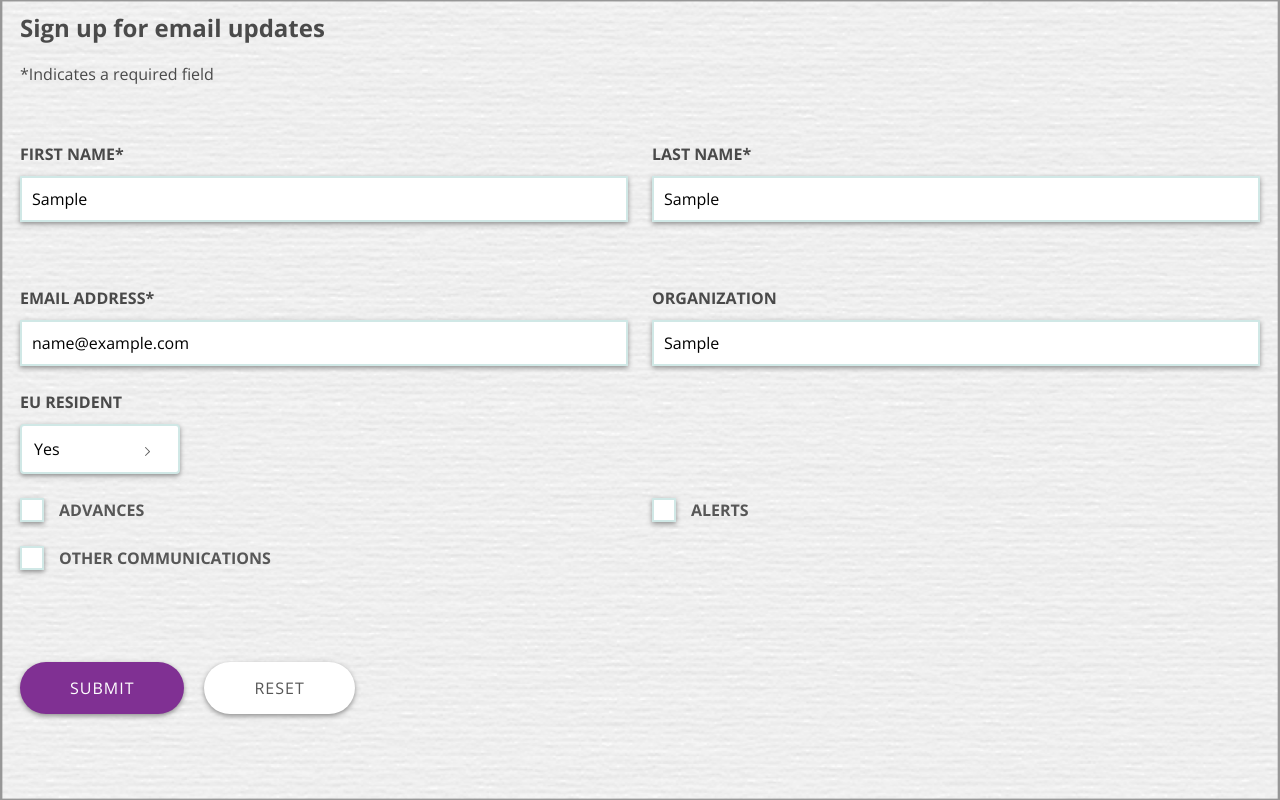
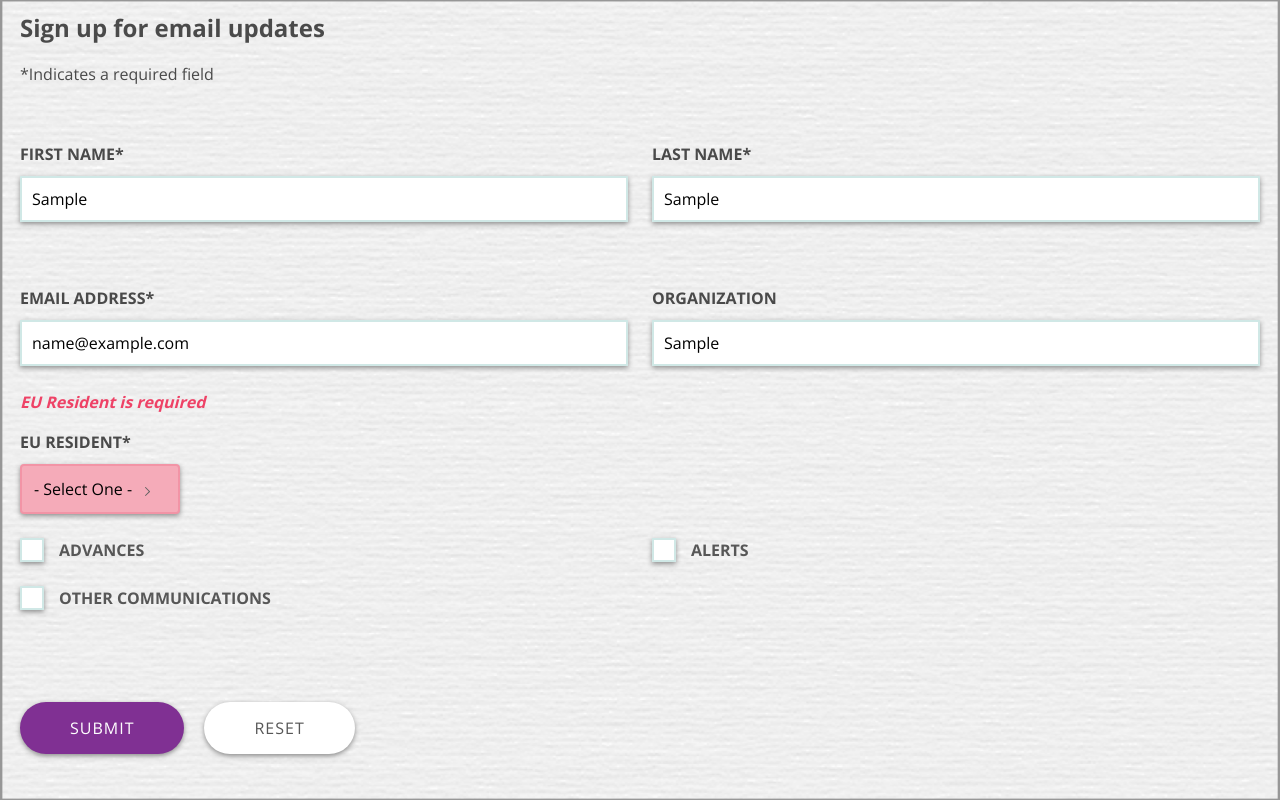
Before and after one commit to AChris07/hero-digital-app, a Next.js app: page / in a window 1280 px wide. Both pictures are taken after typing "Sample", "Sample", "name@example.com", "Sample" into the empty fields and a click on the button "SUBMIT". Built offline with nearby package versions, Linux system fonts and the light colour scheme.

Commit message:
Implement validation for FormSelect

```diff
--- a/components/forms/FormInput.js
+++ b/components/forms/FormInput.js
@@ -32,6 +32,7 @@ function FormInput({
     {`${label}${required ? '*' : ''}`}
   </label>
   );
+
   const containerClasses = classNames('form-input__container', className);
   const inputClasses = classNames('form-input', {
     'form-input--invalid': error,
--- a/components/forms/FormSelect.js
+++ b/components/forms/FormSelect.js
@@ -13,16 +13,33 @@ function FormSelect({
   label,
   options,
   placeholder,
+  required,
   value,
+  error,
   keepOpen,
   ...otherProps
 }) {
+  let errorMessage = null;
+  if (error === 'valueMissing') errorMessage = `${label || name} is required`;
+
+  const errorClasses = classNames('form-select__error', {
+    'form-select__error--is-shown': error,
+  });
+  const errorComponent = (uid) => (
+    <label htmlFor={uid} className={errorClasses}>
+      {errorMessage}
+    </label>
+  );
   const labelComponent = (uid) => label && (
   <label htmlFor={uid} className="form-select__label">
-    {label}
+    {`${label}${required ? '*' : ''}`}
   </label>
   );
-  const classes = classNames('form-select__container', className);
+
+  const containerClasses = classNames('form-select__container', className);
+  const inputClasses = (specificClass) => classNames(specificClass, {
+    'form-select--invalid': error,
+  });
   const DropdownIndicator = (props) => (
     <components.DropdownIndicator {...props}>
       <ExpandArrow />
@@ -43,17 +60,23 @@ function FormSelect({
   return (
     <UIDConsumer>
       {(uid, seed) => (
-        <div {...otherProps} className={classes}>
+        <div {...otherProps} className={containerClasses}>
+          {errorComponent(uid)}
           {labelComponent(uid)}
           <div className="form-select__wrapper">
             <select
               id={uid}
               name={name}
-              className="form-select__native"
+              className={inputClasses('form-select__native')}
               disabled={disabled}
               onChange={handleChange}
+              required={required}
               value={value}
+              defaultValue=""
             >
+              <option key={seed('empty')} value="" disabled>
+                - Select One -
+              </option>
               {options.map((opt) => (
                 <option key={seed(opt)} value={opt.value}>
                   {opt.label}
@@ -64,9 +87,8 @@ function FormSelect({
             <div className="form-select__custom__container">
               <Select
                 id={uid}
-                name={name}
                 instanceId={uid}
-                className="form-select__custom"
+                className={inputClasses('form-select__custom')}
                 classNamePrefix="form-select__custom"
                 options={options}
                 onChange={handleChange}
@@ -76,6 +98,7 @@ function FormSelect({
                 placeholder={placeholder}
                 menuIsOpen={keepOpen || undefined}
                 isDisabled={disabled}
+                required={required}
               />
             </div>
           </div>
@@ -98,7 +121,9 @@ FormSelect.propTypes = {
     }),
   ).isRequired,
   placeholder: PropTypes.string,
+  required: PropTypes.bool,
   value: PropTypes.string,
+  error: PropTypes.string,
   keepOpen: PropTypes.bool,
 };
 
@@ -108,7 +133,9 @@ FormSelect.defaultProps = {
   disabled: false,
   label: undefined,
   placeholder: '- Select One -',
+  required: false,
   value: undefined,
+  error: undefined,
   keepOpen: false,
 };
 
--- a/pages/index.js
+++ b/pages/index.js
@@ -32,10 +32,12 @@ export default function Home() {
         const { name, validity } = element;
         let error;
 
-        if (validity.valueMissing) error = 'valueMissing';
-        if (validity.typeMismatch) error = 'typeMismatch';
+        if (name) {
+          if (validity.valueMissing) error = 'valueMissing';
+          if (validity.typeMismatch) error = 'typeMismatch';
 
-        dispatch(setFieldErrors({ name, error }));
+          dispatch(setFieldErrors({ name, error }));
+        }
       }
     }
 
@@ -126,12 +128,14 @@ export default function Home() {
                 { label: 'No', value: 'no' },
               ]}
               value={isEUResident.value}
+              error={isEUResident.error}
               onChange={(value) => dispatch(
                 setField({
                   name: 'isEUResident',
                   value,
                 }),
               )}
+              required
             />
           </div>
 
--- a/styles/forms/_select.sass
+++ b/styles/forms/_select.sass
@@ -4,6 +4,17 @@
   display: inline-flex
   flex-direction: column
   align-items: baseline
+
+.form-select__error
+  color: theme.$error-color
+  font-style: italic
+  font-weight: bold
+  min-height: 1.5rem
+  margin-bottom: 1rem
+  visibility: hidden
+
+  &--is-shown
+    visibility: visible
 
 .form-select__label
   margin-bottom: 10px
@@ -12,6 +23,11 @@
 
 .form-select__wrapper
   position: relative
+
+.form-select--invalid
+  &.form-select__native, .form-select__custom__control
+    background-color: theme.$error-bg-color
+    border-color: theme.$error-border-color
 
 .form-select__native
   background-color: theme.$secondary-bg-color
```
